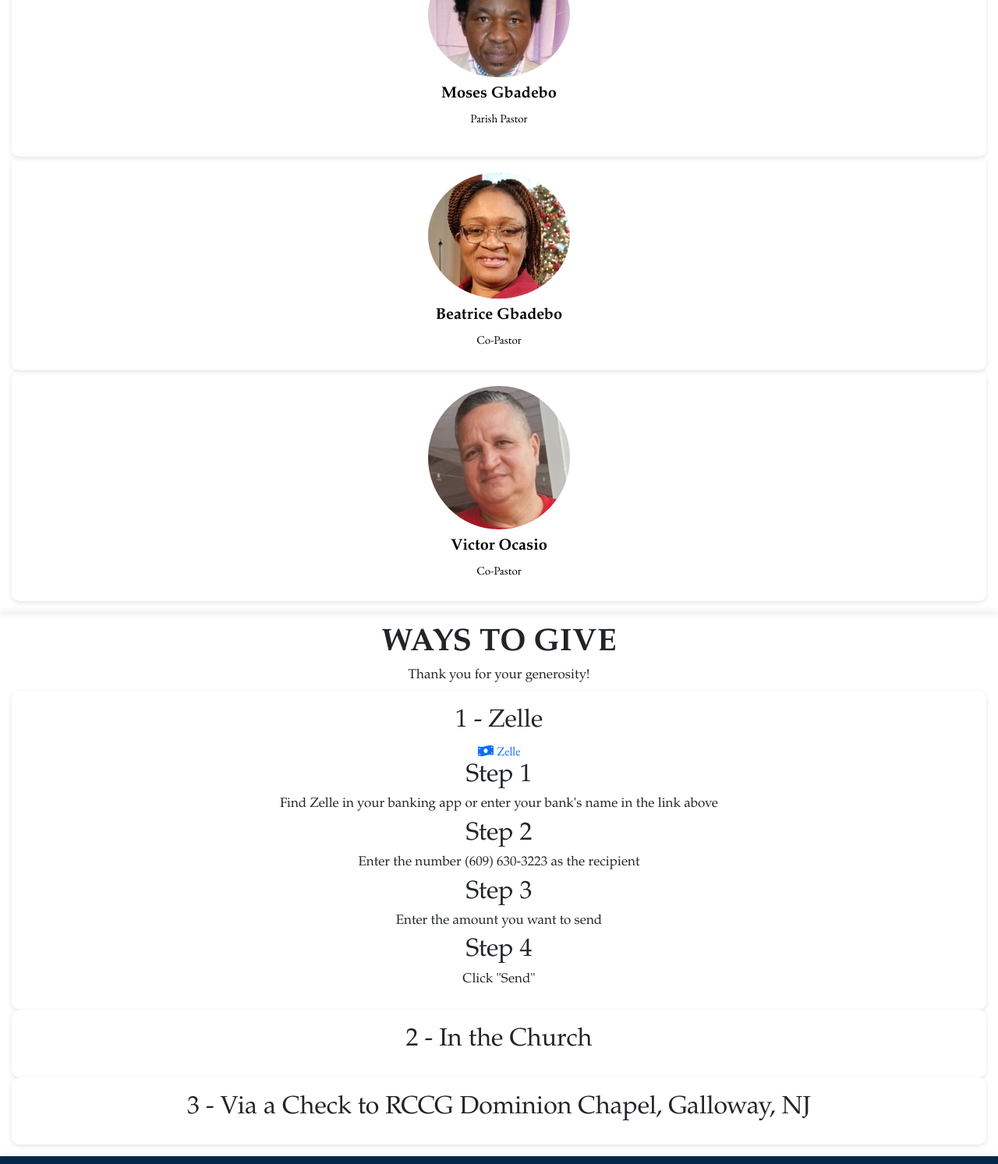
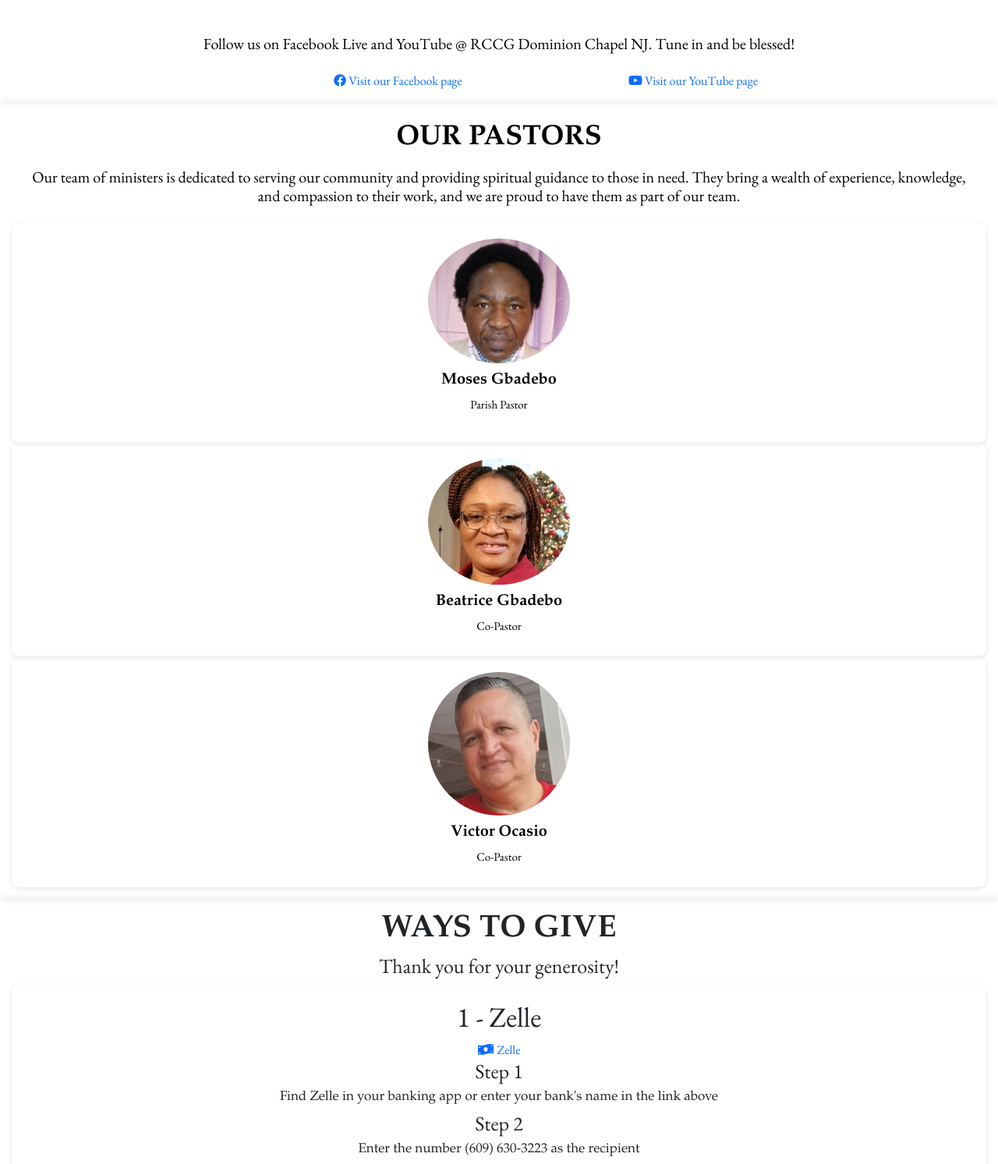
Before and after one commit to TMS345/rccgdominionchapelnj-website, a PHP site: page / in a window 1280 px wide. Shown: the part 2673-4166 px from the top of the page at 78% size. Run offline with PHP 8.4, Linux system fonts and the light colour scheme.

Commit message:
commit changes

```diff
--- a/index.html
+++ b/index.html
@@ -125,8 +125,18 @@ User validate newsletter enteres
 		</section>
 
 		<section class="livestreams">
-			<h2>CATCH OUR LIVESTEAMS!</h2>
-			<h3>Follow us on Facebook Live and YouTube at RCCG Dominion Chapel NJ. Tune in and be blessed!</h3>
+			<h2>CATCH OUR LIVESTEAMS</h2>
+			<h3>Missed a service? Not to worry, you can catch our latest service below!</h3>
+			<div class="livestreams-element">
+				<!--iframe width="560" height="315" src="https://www.youtube.com/embed/_mDwJhLglxs?autoplay=0&showinfo=0&controls=0&modestbranding=1&rel=0&iv_load_policy=3" frameborder="3" allowfullscreen></iframe-->
+				<iframe src="https://www.facebook.com/plugins/video.php?href=https%3A%2F%2Ffb.watch%2FpFqUIy-hW_%2F&width=500&show_text=false&height=281&appId" width="500" height="281" style="border:none;overflow:hidden" scrolling="no" frameborder="0" allowfullscreen="true" allow="autoplay; clipboard-write; encrypted-media; picture-in-picture; web-share" allowFullScreen="true"></iframe>
+			</div>
+
+			<br>
+			<br>
+
+			<h3>Follow us on Facebook Live and YouTube @ RCCG Dominion Chapel NJ. Tune in and be blessed!</h3>
+
 			<div class="livestreams-grid">
 				<a href="https://www.facebook.com/rccgdominionchapelnj/" target="_blank">
 				  <i class="fab fa-facebook"></i> Visit our Facebook page
@@ -136,6 +146,7 @@ User validate newsletter enteres
 				  <i class="fab fa-youtube"></i> Visit our YouTube page
 				</a>
 			</div>
+
 		</section>
 
 		<section class="pastors">
@@ -173,10 +184,10 @@ User validate newsletter enteres
 
 					<a href="https://www.zellepay.com/get-started"><i class="icon fas fa-money-bill-wave"></i>Zelle<!--img src="zelle_link.png" alt="Zelle Link"--></a>
 
-					<h2>Step 1</h2> <h3>Find Zelle in your banking app or enter your bank's name in the link above</h3>
-					<h2>Step 2</h2> <h3>Enter the number (609) 630-3223 as the recipient</h3>
-					<h2>Step 3</h2> <h3>Enter the amount you want to send</h3>
-					<h2>Step 4</h2> <h3>Click "Send"</h3>
+					<h3>Step 1</h3> <h4>Find Zelle in your banking app or enter your bank's name in the link above</h4>
+					<h3>Step 2</h3> <h4>Enter the number (609) 630-3223 as the recipient</h4>
+					<h3>Step 3</h3> <h4>Enter the amount you want to send</h4>
+					<h3>Step 4</h3> <h4>Click "Send"</h4>
 				</div>
 
 				<div class = "give">
@@ -208,8 +219,8 @@ User validate newsletter enteres
 				<h3>Newsletter</h3>
 				<h4>Join our email newsletters</h4>
 
-				<!--Embed php form that goes to form.php once server is working-->
-				<form id="newsletter-form" <!--action="newsletter-form.php"--> method="POST">
+				<!--Embed php form that goes to form.php once server is working: <action="newsletter-form.php" -->
+				<form id="newsletter-form" method="POST">
 					<fieldset>
 						<input type="text" name="first-name" placeholder="First Name" id="firstName" required>
 						<br>
--- a/styles.css
+++ b/styles.css
@@ -199,7 +199,10 @@ section
   border: none;
   border-radius: 0px;
   transition: border-radius 0.0s ease-in-out;
-  color: darkcyan;
+  color: white;
+  text-decoration: underline;
+  text-decoration-color: darkcyan;
+  /*KEEP WORKING ON THIS PART FOR ALL TOP AND BOTTOM NAV BARS AND COPYRIGHT LINKS TO UNDERLINE DARKCYAN*/transform: ;
 }
 
 #nav_copyright
@@ -260,7 +263,13 @@ section
 
 #contact a:hover
 {
-  color: hsl(360, 100%, 65%);
+  background-color: transparent;
+  border-radius: 10px;
+  border: none;
+  transition: border-radius 0.0s ease-in-out;
+  color: white;
+  text-decoration: underline;
+  text-decoration-color: darkcyan;
 }
 
 #contact h2
@@ -378,15 +387,6 @@ section
   padding-bottom: 25px;
   padding-top: 5px;
   color: white;
-}
-
-#contact a:hover
-{
-  background-color: transparent;
-  border-radius: 10px;
-  border: 1px transparent #000;
-  transition: border-radius 0.0s ease-in-out;
-  color: darkcyan;
 }
 
 .google-map
@@ -629,6 +629,27 @@ body h1, h2, h3, p
   font-weight: bold;
 }
 
+.giving h2
+{
+  font-weight: normal;
+  font-style: normal;
+  font-size: 36px;
+}
+
+.giving h3
+{
+  font-weight: normal;
+  font-style: normal;
+  font-size: 26px;
+}
+
+.giving h4
+{
+  font-weight: lighter;
+  font-style: normal;
+  font-size: 17px;
+}
+
 .giving img
 {
   border-radius: 50%;
@@ -666,13 +687,6 @@ body h1, h2, h3, p
   border: 1px transparent #000;
   background-color: transparent;
   transition: border-radius 0.0s ease-in-out;
-}
-
-.giving h3
-{
-  font-weight: lighter;
-  font-style: normal;
-  font-size: 17px;
 }
 
 .giving img:hover
@@ -892,7 +906,10 @@ body h1, h2, h3, p
 
 .navbar-nav .nav-item .nav-link:hover
 {
-  color: darkcyan;
+  border: none;
+  color: white;
+  text-decoration: underline;
+  text-decoration-color: darkcyan;
 }
 
 .navbar-icons
@@ -948,9 +965,9 @@ body h1, h2, h3, p
   background-color: transparent;
 }
 
-.livestreams-grid
+.livestreams-element
 {
-  display: table-row;
+  display: inline-flex;
   margin-bottom: 4px;
   margin-top: 4px;
   margin-left: 0px;
@@ -966,7 +983,7 @@ body h1, h2, h3, p
   margin-top: 0px;
   margin-bottom: 0px;
   padding-top: 10px;
-  padding-bottom: 10px;
+  padding-bottom: 0px;
   font-weight: bold;
   font-family: "Garamond", sans-serif;
 }
@@ -978,6 +995,16 @@ body h1, h2, h3, p
   color: black;
   padding: 15px;
   font-size: 20px;
+  font-family: "Garamond", sans-serif;
+}
+
+.livestreams h4
+{
+  font-style: normal;
+  font-weight: normal;
+  color: black;
+  padding: 15px;
+  font-size: 13px;
   font-family: "Garamond", sans-serif;
 }
 
```
Also changed, not shown: youtube_api_fetch.js (added, +25 -0 lines).
